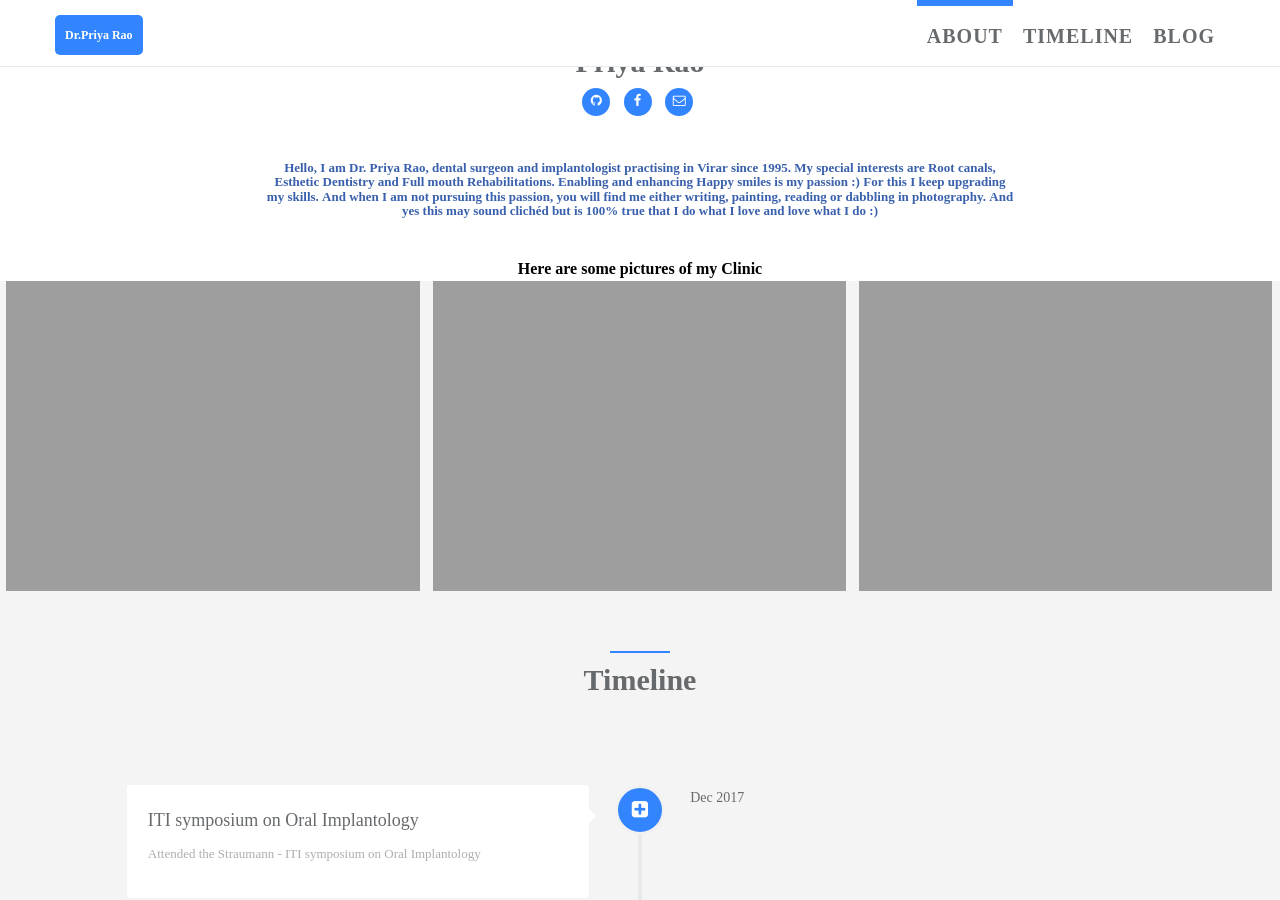
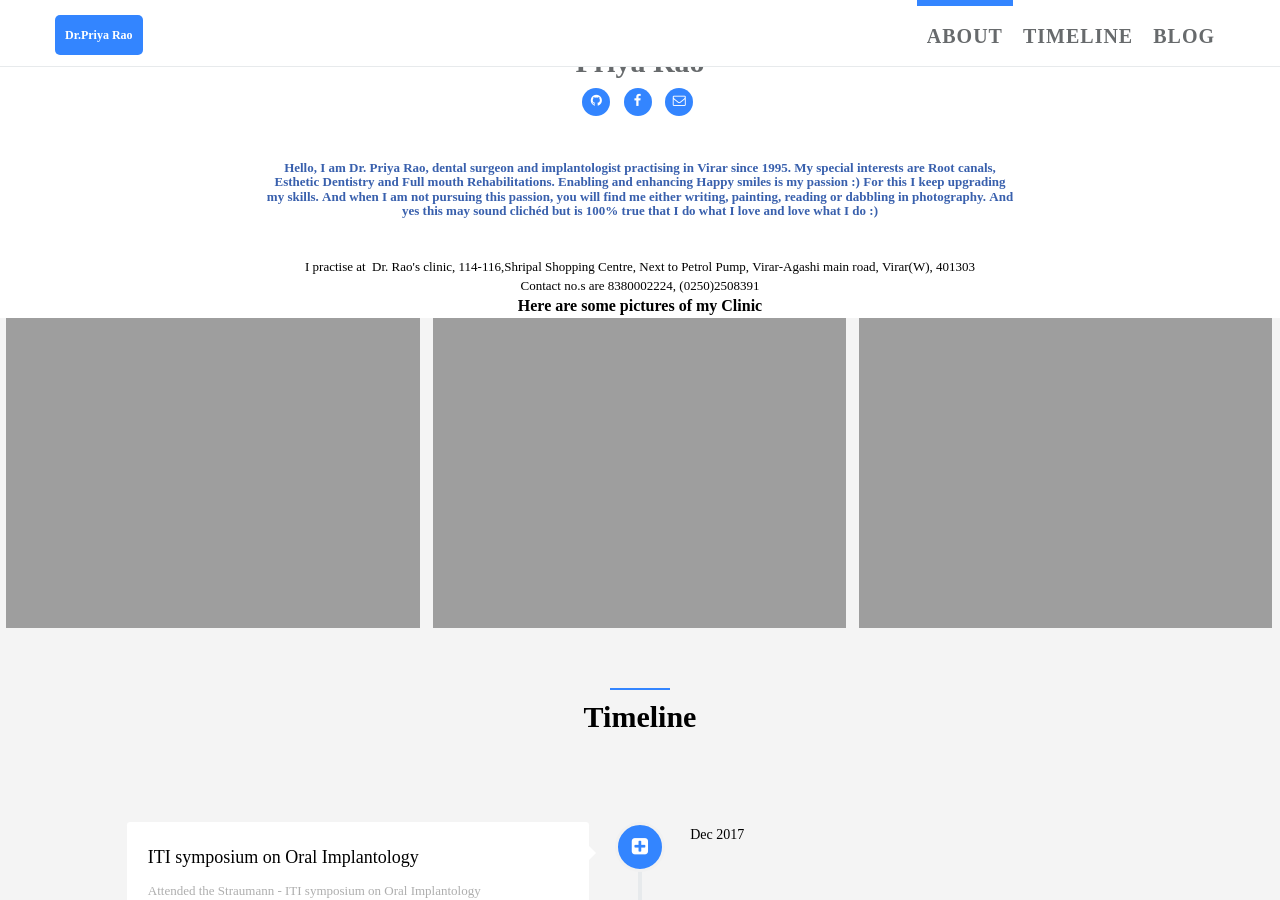
Before and after one commit to drpriyarao/drpriyarao.github.io, a Jekyll site: the page built from index.html, in a window 1280 px wide and 900 px high, scrolled down 775 px. Built offline with Jekyll 4.4.1, drawn with Linux system fonts in a browser that asks for light colours.

Commit message:
updated clinic info

```diff
--- a/_includes/sections/about.html
+++ b/_includes/sections/about.html
@@ -63,6 +63,13 @@
     </div>
 </div>
 
+<center>
+<font size="2.5" color="black">
+I practise at
+Dr. Rao's clinic, 114-116,Shripal Shopping Centre, Next to Petrol Pump, Virar-Agashi main road, Virar(W), 401303
+</center>
+
+<center><font size="2.5" color="black">Contact no.s are 8380002224, (0250)2508391</center>
 
 <center><font size="3" color="black">  <strong>Here are some pictures of my Clinic</strong> </font></center>
 
```
